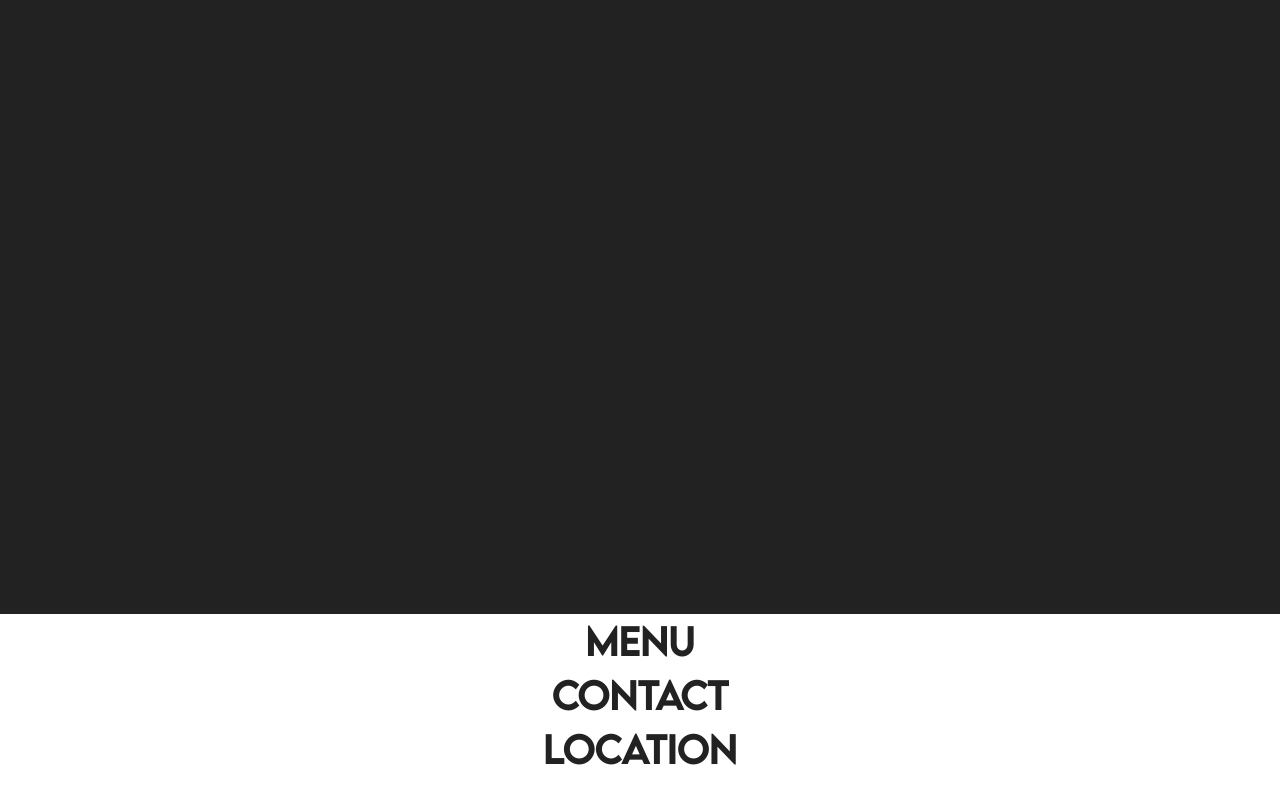
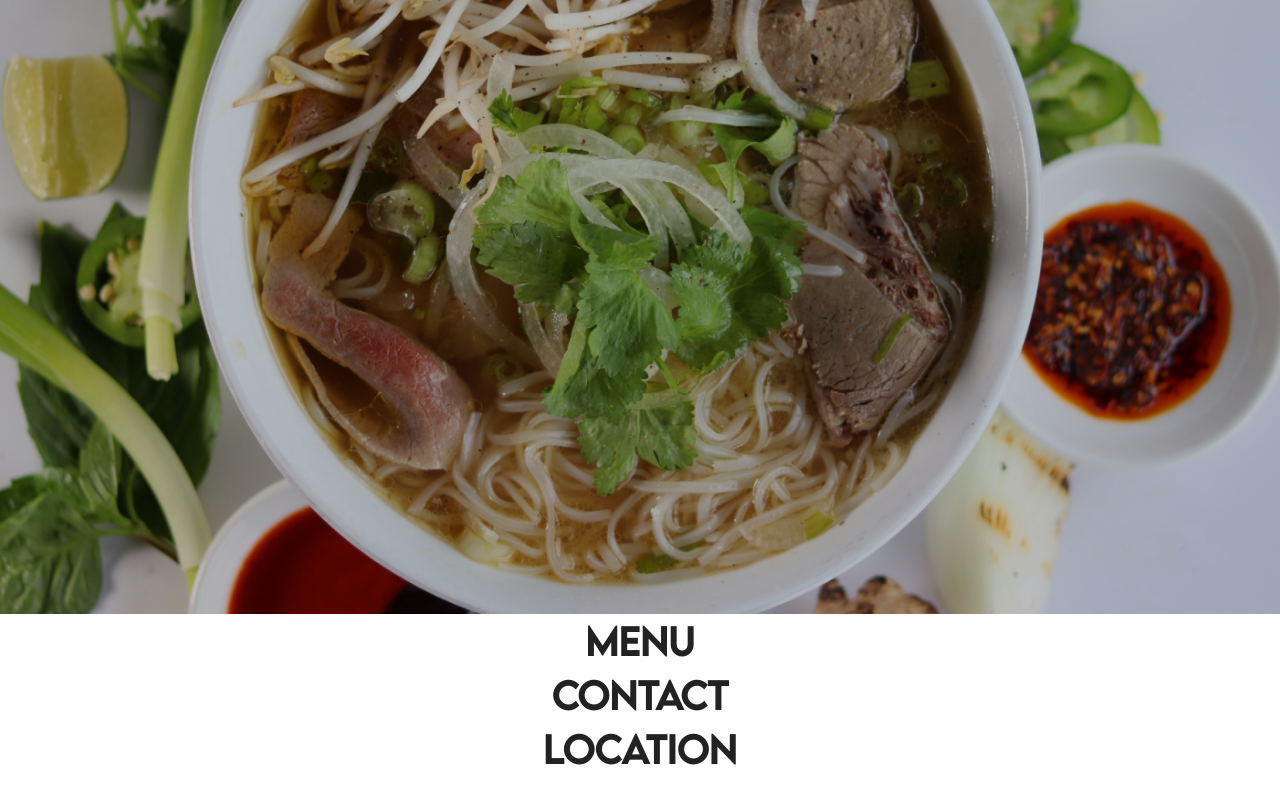
Before and after one commit to jamgar/phostreetcafe, an Astro site: page / in a window 1280 px wide. Shown: the part 186-972 px from the top of the page. Built offline with nearby package versions, Linux system fonts and the light colour scheme; Astro itself is replaced by a stand-in of ours.

Commit message:
update tint of the mobile hero image

```diff
--- a/src/pages/index.astro
+++ b/src/pages/index.astro
@@ -33,7 +33,7 @@
     height: 24px;
   }
   #hero {
-    background-image: linear-gradient(rgba(0, 0, 0, 0.5), rgba(0, 0, 0, 0.5)),
+    background-image: linear-gradient(rgba(0, 0, 0, 0.25), rgba(0, 0, 0, 0.25)),
       url("../assets/images/beef-pho-carousel.jpg");
     background-position: 20%;
     background-repeat: no-repeat;
@@ -45,7 +45,7 @@
   }
   @media only screen and (min-width: 768px) {
     #hero {
-      background-image: none;
+      background-position: center;
     }
   }
 </style>
```
